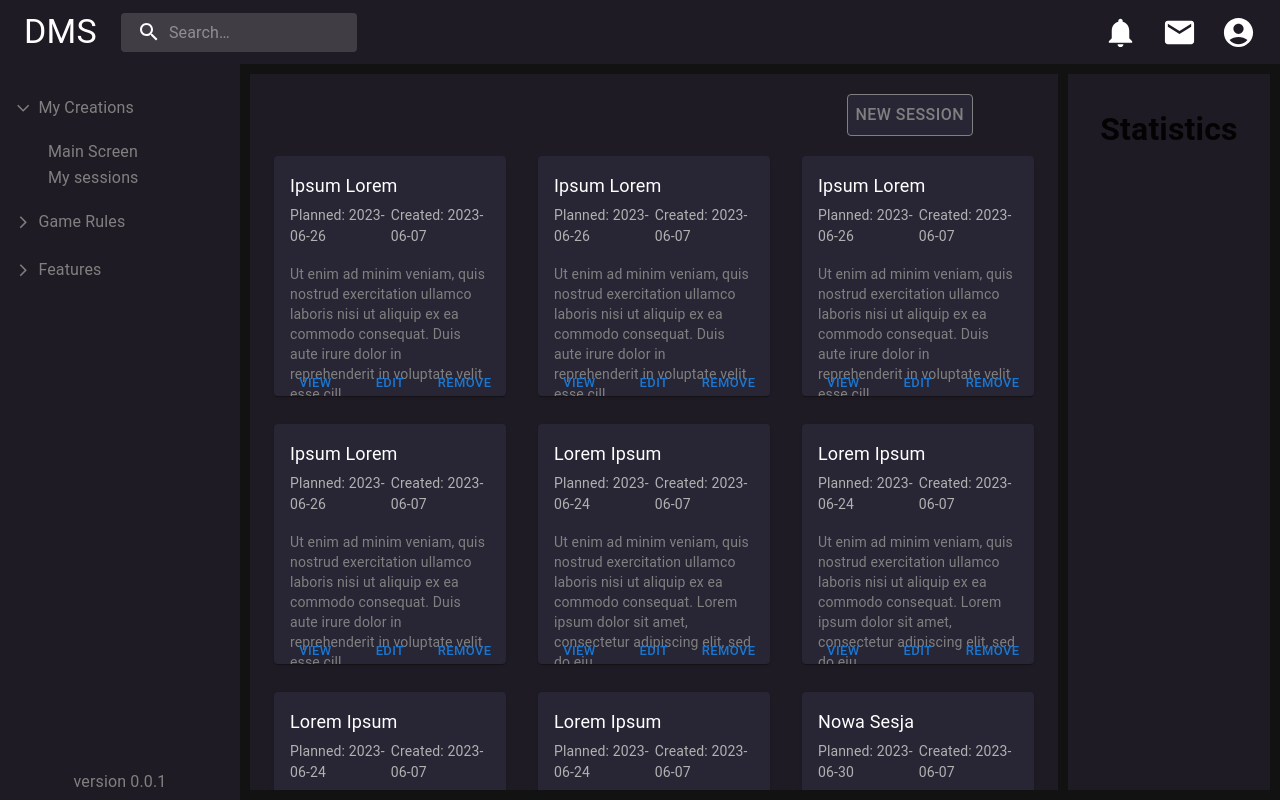
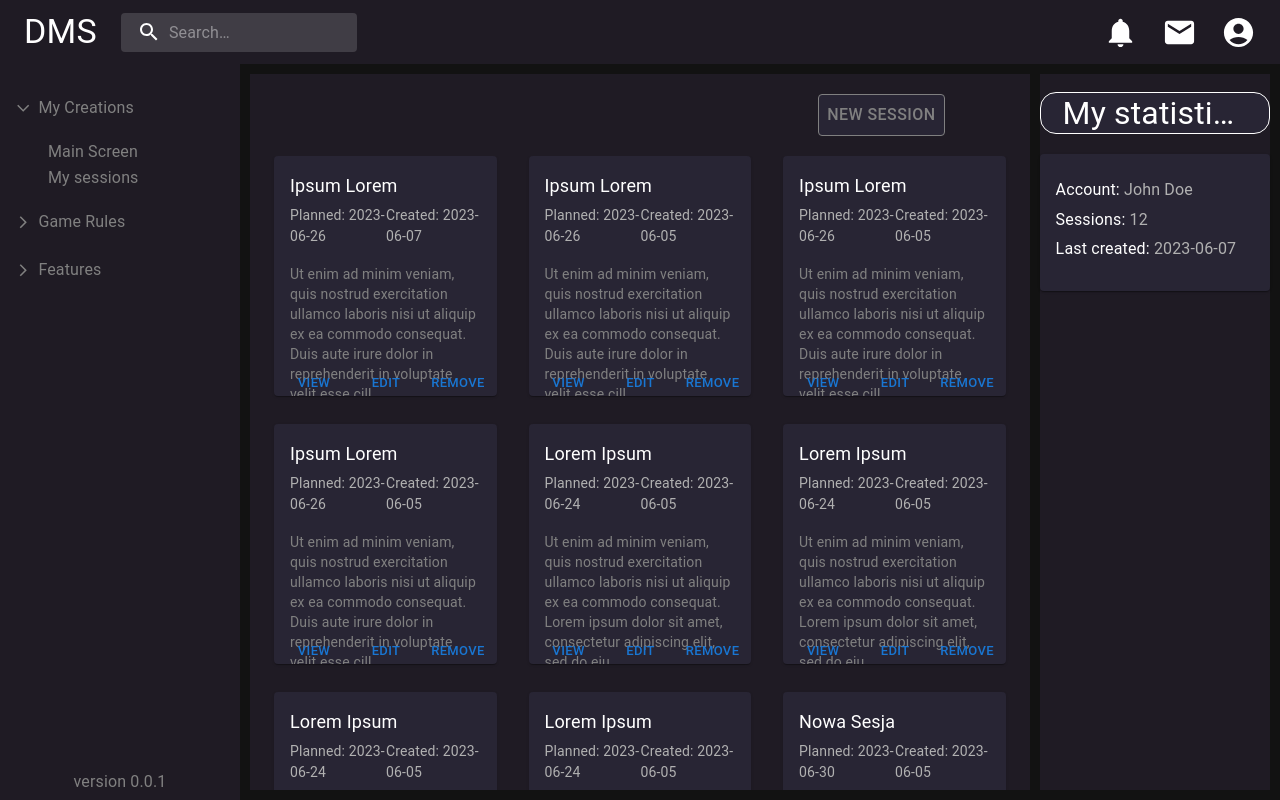
Before and after one commit to JBryskiewicz/dm_screen_prot, a React (Vite) app: page /my-sessions in a window 1280 px wide. Built offline with nearby package versions, Linux system fonts and the light colour scheme; data requests are answered from the project's data file.

Commit message:
statistics displaying data on the right side of AllSessions view added

```diff
--- a/fakeApi/db.json
+++ b/fakeApi/db.json
@@ -3,77 +3,77 @@
     {
       "name": "Nowa Sesja",
       "notes": "Lorem ipsum dolor sit amet, consectetur adipiscing elit, sed do eiusmod tempor incididunt ut labore et dolore magna aliqua. Ut enim ad minim veniam, quis nostrud exercitation ullamco laboris nisi ut aliquip ex ea commodo consequat. Duis aute irure dolor in reprehenderit in voluptate velit esse cillum dolore eu fugiat nulla pariatur. Excepteur sint occaecat cupidatat non proident, sunt in culpa qui officia deserunt mollit anim id est laborum.",
-      "creationDate": "2023-06-07T09:33:58.743Z",
+      "creationDate": "2023-06-05T09:33:58.743Z",
       "plannedDate": "2023-06-30T09:33:58.743Z",
       "id": 4
     },
     {
       "name": "Lorem Ipsum",
       "notes": "Ut enim ad minim veniam, quis nostrud exercitation ullamco laboris nisi ut aliquip ex ea commodo consequat. Lorem ipsum dolor sit amet, consectetur adipiscing elit, sed do eiusmod tempor incididunt ut labore et dolore magna aliqua. Duis aute irure dolor in reprehenderit in voluptate velit esse cillum dolore eu fugiat nulla pariatur. Excepteur sint occaecat cupidatat non proident, sunt in culpa qui officia deserunt mollit anim id est laborum.",
-      "creationDate": "2023-06-07T09:34:45.942Z",
+      "creationDate": "2023-06-05T09:34:45.942Z",
       "plannedDate": "2023-06-24T09:34:45.942Z",
       "id": 5
     },
     {
       "name": "Ipsum Lorem",
       "notes": "Ut enim ad minim veniam, quis nostrud exercitation ullamco laboris nisi ut aliquip ex ea commodo consequat. Duis aute irure dolor in reprehenderit in voluptate velit esse cillum dolore eu fugiat nulla pariatur. Excepteur sint occaecat cupidatat non proident, sunt in culpa qui officia deserunt mollit anim id est laborum. Lorem ipsum dolor sit amet, consectetur adipiscing elit, sed do eiusmod tempor incididunt ut labore et dolore magna aliqua.",
-      "creationDate": "2023-06-07T09:34:49.887Z",
+      "creationDate": "2023-06-05T09:34:49.887Z",
       "plannedDate": "2023-06-26T09:34:49.887Z",
       "id": 6
     },
     {
       "name": "Nowa Sesja",
       "notes": "Lorem ipsum dolor sit amet, consectetur adipiscing elit, sed do eiusmod tempor incididunt ut labore et dolore magna aliqua. Ut enim ad minim veniam, quis nostrud exercitation ullamco laboris nisi ut aliquip ex ea commodo consequat. Duis aute irure dolor in reprehenderit in voluptate velit esse cillum dolore eu fugiat nulla pariatur. Excepteur sint occaecat cupidatat non proident, sunt in culpa qui officia deserunt mollit anim id est laborum.",
-      "creationDate": "2023-06-07T09:33:58.743Z",
+      "creationDate": "2023-06-05T09:33:58.743Z",
       "plannedDate": "2023-06-30T09:33:58.743Z",
       "id": 7
     },
     {
       "name": "Lorem Ipsum",
       "notes": "Ut enim ad minim veniam, quis nostrud exercitation ullamco laboris nisi ut aliquip ex ea commodo consequat. Lorem ipsum dolor sit amet, consectetur adipiscing elit, sed do eiusmod tempor incididunt ut labore et dolore magna aliqua. Duis aute irure dolor in reprehenderit in voluptate velit esse cillum dolore eu fugiat nulla pariatur. Excepteur sint occaecat cupidatat non proident, sunt in culpa qui officia deserunt mollit anim id est laborum.",
-      "creationDate": "2023-06-07T09:34:45.942Z",
+      "creationDate": "2023-06-05T09:34:45.942Z",
       "plannedDate": "2023-06-24T09:34:45.942Z",
       "id": 8
     },
     {
       "name": "Ipsum Lorem",
       "notes": "Ut enim ad minim veniam, quis nostrud exercitation ullamco laboris nisi ut aliquip ex ea commodo consequat. Duis aute irure dolor in reprehenderit in voluptate velit esse cillum dolore eu fugiat nulla pariatur. Excepteur sint occaecat cupidatat non proident, sunt in culpa qui officia deserunt mollit anim id est laborum. Lorem ipsum dolor sit amet, consectetur adipiscing elit, sed do eiusmod tempor incididunt ut labore et dolore magna aliqua.",
-      "creationDate": "2023-06-07T09:34:49.887Z",
+      "creationDate": "2023-06-05T09:34:49.887Z",
       "plannedDate": "2023-06-26T09:34:49.887Z",
       "id": 9
     },
     {
       "name": "Nowa Sesja",
       "notes": "Lorem ipsum dolor sit amet, consectetur adipiscing elit, sed do eiusmod tempor incididunt ut labore et dolore magna aliqua. Ut enim ad minim veniam, quis nostrud exercitation ullamco laboris nisi ut aliquip ex ea commodo consequat. Duis aute irure dolor in reprehenderit in voluptate velit esse cillum dolore eu fugiat nulla pariatur. Excepteur sint occaecat cupidatat non proident, sunt in culpa qui officia deserunt mollit anim id est laborum.",
-      "creationDate": "2023-06-07T09:33:58.743Z",
+      "creationDate": "2023-06-05T09:33:58.743Z",
       "plannedDate": "2023-06-30T09:33:58.743Z",
       "id": 10
     },
     {
       "name": "Lorem Ipsum",
       "notes": "Ut enim ad minim veniam, quis nostrud exercitation ullamco laboris nisi ut aliquip ex ea commodo consequat. Lorem ipsum dolor sit amet, consectetur adipiscing elit, sed do eiusmod tempor incididunt ut labore et dolore magna aliqua. Duis aute irure dolor in reprehenderit in voluptate velit esse cillum dolore eu fugiat nulla pariatur. Excepteur sint occaecat cupidatat non proident, sunt in culpa qui officia deserunt mollit anim id est laborum.",
-      "creationDate": "2023-06-07T09:34:45.942Z",
+      "creationDate": "2023-06-05T09:34:45.942Z",
       "plannedDate": "2023-06-24T09:34:45.942Z",
       "id": 11
     },
     {
       "name": "Ipsum Lorem",
       "notes": "Ut enim ad minim veniam, quis nostrud exercitation ullamco laboris nisi ut aliquip ex ea commodo consequat. Duis aute irure dolor in reprehenderit in voluptate velit esse cillum dolore eu fugiat nulla pariatur. Excepteur sint occaecat cupidatat non proident, sunt in culpa qui officia deserunt mollit anim id est laborum. Lorem ipsum dolor sit amet, consectetur adipiscing elit, sed do eiusmod tempor incididunt ut labore et dolore magna aliqua.",
-      "creationDate": "2023-06-07T09:34:49.887Z",
+      "creationDate": "2023-06-05T09:34:49.887Z",
       "plannedDate": "2023-06-26T09:34:49.887Z",
       "id": 12
     },
     {
       "name": "Nowa Sesja",
       "notes": "Lorem ipsum dolor sit amet, consectetur adipiscing elit, sed do eiusmod tempor incididunt ut labore et dolore magna aliqua. Ut enim ad minim veniam, quis nostrud exercitation ullamco laboris nisi ut aliquip ex ea commodo consequat. Duis aute irure dolor in reprehenderit in voluptate velit esse cillum dolore eu fugiat nulla pariatur. Excepteur sint occaecat cupidatat non proident, sunt in culpa qui officia deserunt mollit anim id est laborum.",
-      "creationDate": "2023-06-07T09:33:58.743Z",
+      "creationDate": "2023-06-05T09:33:58.743Z",
       "plannedDate": "2023-06-30T09:33:58.743Z",
       "id": 13
     },
     {
       "name": "Lorem Ipsum",
       "notes": "Ut enim ad minim veniam, quis nostrud exercitation ullamco laboris nisi ut aliquip ex ea commodo consequat. Lorem ipsum dolor sit amet, consectetur adipiscing elit, sed do eiusmod tempor incididunt ut labore et dolore magna aliqua. Duis aute irure dolor in reprehenderit in voluptate velit esse cillum dolore eu fugiat nulla pariatur. Excepteur sint occaecat cupidatat non proident, sunt in culpa qui officia deserunt mollit anim id est laborum.",
-      "creationDate": "2023-06-07T09:34:45.942Z",
+      "creationDate": "2023-06-05T09:34:45.942Z",
       "plannedDate": "2023-06-24T09:34:45.942Z",
       "id": 14
     },
--- a/src/components/mySessions/MySessionsBody.tsx
+++ b/src/components/mySessions/MySessionsBody.tsx
@@ -32,7 +32,7 @@ function MySessionsBody() {
                 <MySessionsButtons />
                 <MySessionsList sessions={sessions}/>
             </Box>
-            <MySessionsStatistics />
+            <MySessionsStatistics sessions={sessions}/>
         </>
     );
 }
--- a/src/components/mySessions/MySessionsStatistics.tsx
+++ b/src/components/mySessions/MySessionsStatistics.tsx
@@ -1,10 +1,57 @@
-import {latestSessionsStyle} from "../../utils/customStyles";
+import {activeText, customTetraryColor, latestSessionsStyle} from "../../utils/customStyles";
 import Box from "@mui/material/Box";
+import {Card, CardContent, Chip} from "@mui/material";
+import Typography from "@mui/material/Typography";
+import {Session} from "../../types/types";
 
-function MySessionsStatistics() {
+type Props = {
+    sessions: Session[];
+}
+
+function MySessionsStatistics({sessions}: Props) {
+
+    const lastCreated = sessions.sort((a, b) =>
+        new Date(b.creationDate).getTime() - new Date(a.creationDate).getTime()
+    ).at(0)
+        ?.creationDate
+        .toString()
+        .split('T')
+        .at(0);
+
     return (
         <Box sx={latestSessionsStyle}>
-            <h1>Statistics</h1>
+            <Chip label="My statistics:"
+                  sx={{
+                      color: activeText,
+                      fontSize: '2rem',
+                      padding: '20px 10px',
+                      marginTop: '8px',
+                      backgroundColor: customTetraryColor,
+                      border: `1px solid ${activeText}`
+                  }}/>
+            <Card sx={{
+                display: 'flex',
+                flexDirection: 'column',
+                justifyContent: 'space-between',
+                maxWidth: 290,
+                width: '18vw',
+                maxHeight: '245px',
+                backgroundColor: customTetraryColor,
+                marginTop: '20px',
+                paddingTop: '8px'
+            }}>
+                <CardContent>
+                    <Typography sx={{fontSize: 16, color: activeText}} color="text.secondary" gutterBottom>
+                        Account: <span style={{color: '#b1b1b1'}}>{'John Doe'}</span>
+                    </Typography>
+                    <Typography sx={{fontSize: 16, color: activeText}} color="text.secondary" gutterBottom>
+                        Sessions: <span style={{color: '#b1b1b1'}}>{sessions.length}</span>
+                    </Typography>
+                    <Typography sx={{fontSize: 16, color: activeText}} color="text.secondary" gutterBottom>
+                        Last created: <span style={{color: '#b1b1b1'}}>{lastCreated}</span>
+                    </Typography>
+                </CardContent>
+            </Card>
         </Box>
     );
 }
```
